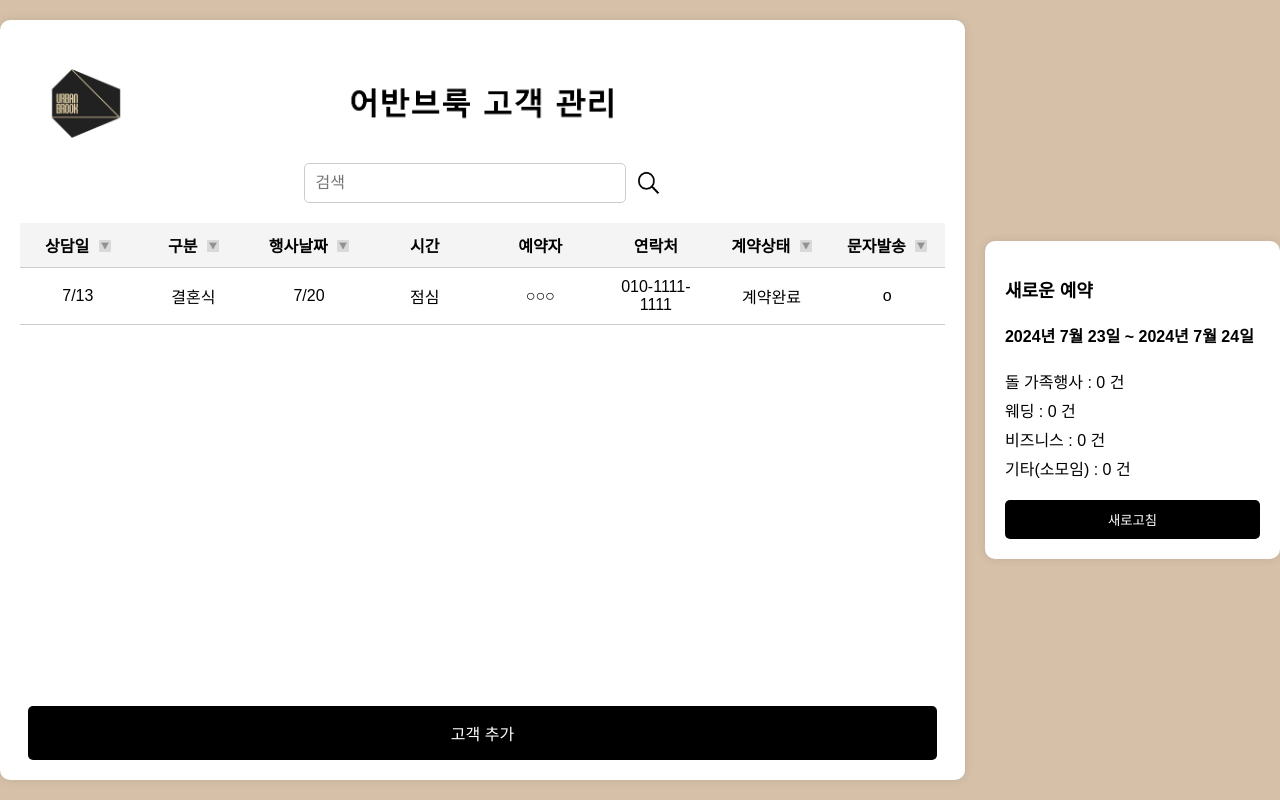
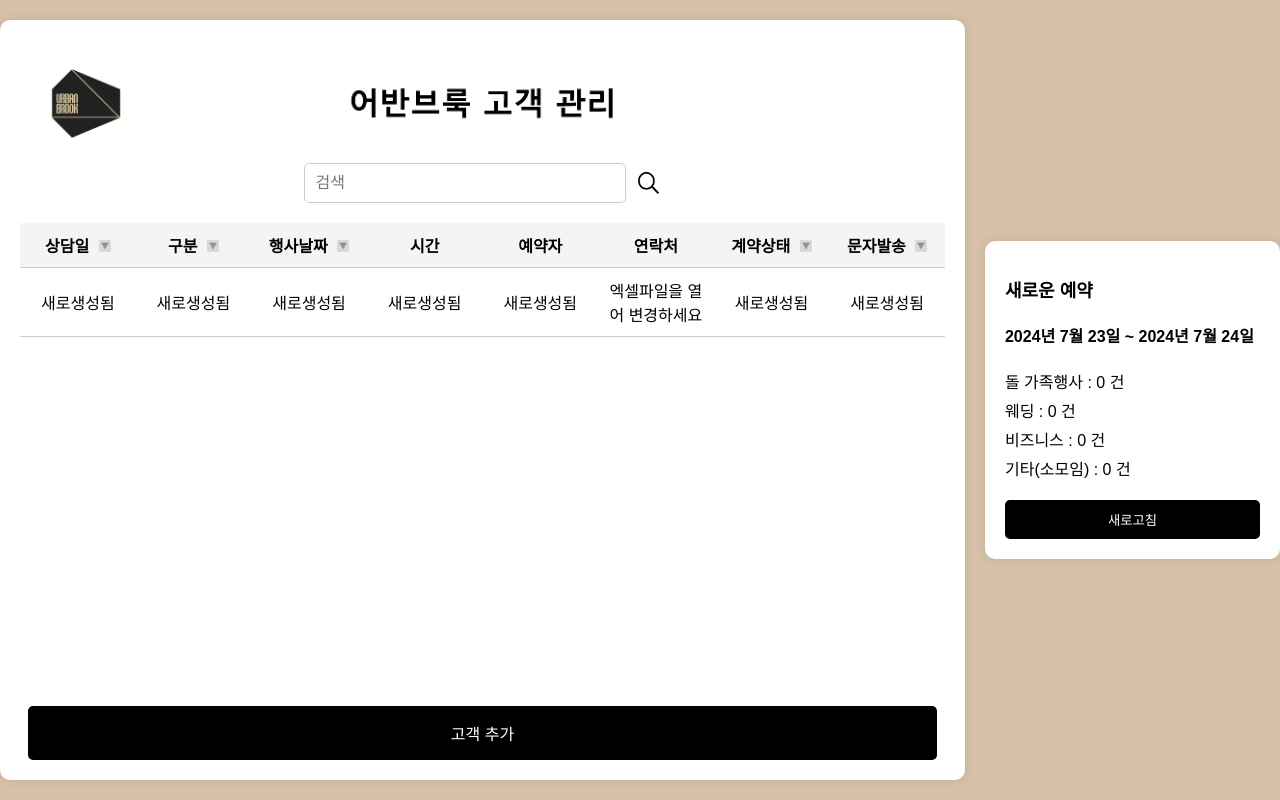
Before and after one commit to alpakalee/interncustomer, a Flask app: page / in a window 1280 px wide. Run offline with Flask 3, Linux system fonts and the light colour scheme; data that the repository does not hold is empty.

Commit message:
2차수정

```diff
--- a/urban_brook/app.py
+++ b/urban_brook/app.py
@@ -15,9 +15,10 @@ app = Flask(__name__)
 
 # 초기 고객 데이터
 initial_data = [
-    {'상담일': '7/13', '행사종류': '웨딩', '구분': '결혼식', '행사날짜': '7/20', '예상인원': '10명','시간': '점심', '예약자': '○○○',  '연락처': '010-1111-1111', '계약미완료/계약완료': '계약완료', '문자발송': 'o', '상담내용': '~~~'}
+    {'상담일': '새로생성됨', '행사종류': '새로생성됨', '구분': '새로생성됨', '행사날짜': '새로생성됨', '예상인원': '새로생성됨','시간': '새로생성됨', '예약자': '새로생성됨',  '연락처': '엑셀파일을 열어 변경하세요', '계약미완료/계약완료': '새로생성됨', '문자발송': '새로생성됨', '상담내용': '새로생성됨'}
 ]
 
+#돌/가족잔치, 웨딩, 비즈니스, 기타 순
 spreadsheet_url1= "https://docs.google.com/spreadsheets/d/1rSQ9kiJ59S6aYP-oXaFDVTe2cSlt48Xr8FgKz-gZIM4/edit?gid=1361594786#gid=1361594786"
 spreadsheet_url2= "https://docs.google.com/spreadsheets/d/1OtWfY2pDtMweXd74ttAleVNloei8cyM99uGSmZISn1A/edit?gid=1258371576#gid=1258371576"
 spreadsheet_url3= "https://docs.google.com/spreadsheets/d/1Ogb4zN56bskVjSdp7jk6tNVntbec2GS1DDBunQfVi2U/edit?gid=1609720562#gid=1609720562"
@@ -56,17 +57,6 @@ def save_customer_to_excel(file_path, index, customer):
     for key in customer:
         df.at[index, key] = customer[key]
     df.to_excel(file_path, index=False)
-
-# 고객명, 행사종류로 고객 데이터 찾기
-def find_customer_data(sheet_data, customer_name, event_type):
-    search_column = '예약자 성함'
-    if event_type == "비즈니스":
-        search_column = '예약자(담당자) 성함'
-
-    for row in sheet_data:
-        if row.get(search_column) == customer_name:
-            return row
-    return None
 
 # 행사종류에 따른 구글 시트 데이터
 def get_sheet_data_by_event_type(event_type):
@@ -118,6 +108,7 @@ def get_reservations():
         'count_3': count_3_3,
         'count_4': count_4_4
     })
+
 @app.route('/')
 def index():
     customers = load_customers_from_excel(excel_file)
--- a/urban_brook/static/search.js
+++ b/urban_brook/static/search.js
@@ -6,9 +6,9 @@ document.addEventListener('DOMContentLoaded', function() {
         const filter = searchInput.value.toLowerCase();
 
         tableRows.forEach(row => {
-            const event_type = row.children[1].innerText.toLowerCase();
-            const customerName = row.children[4].innerText.toLowerCase();
-            const phoneNumber = row.children[5].innerText.toLowerCase();
+            const event_type = row.children[1].innerText.toLowerCase(); //행사 구분
+            const customerName = row.children[4].innerText.toLowerCase(); // 예약자명
+            const phoneNumber = row.children[5].innerText.toLowerCase(); // 전화번호
 
             if (customerName.includes(filter) || phoneNumber.includes(filter) || event_type.includes(filter)) {
                 row.style.display = '';
--- a/urban_brook/static/sort.js
+++ b/urban_brook/static/sort.js
@@ -32,7 +32,7 @@ document.addEventListener('DOMContentLoaded', function() {
     };
 
     document.querySelectorAll('th').forEach((th, index) => {
-        if (![3, 4, 5].includes(index)) {
+        if (![3, 4, 5].includes(index)) { // 3(시간), 4(예약자), 5(연락처) 에 대한 정렬 제외
             th.addEventListener('click', function() {
                 const table = th.closest('table');
                 const sortIcon = th.querySelector('.sort-icon');
--- a/urban_brook/templates/detail.html
+++ b/urban_brook/templates/detail.html
@@ -147,7 +147,7 @@
         })
         .catch(error => {
             console.error('Error:', error);
-            alert('응답 폼을 불러오는데 실패했습니다.');
+            alert('응답 폼을 불러오는데 실패했습니다.\n행사종류를 선택 후 저장한 다음 다시 시도해주세요.');
         });
 }
 
```
